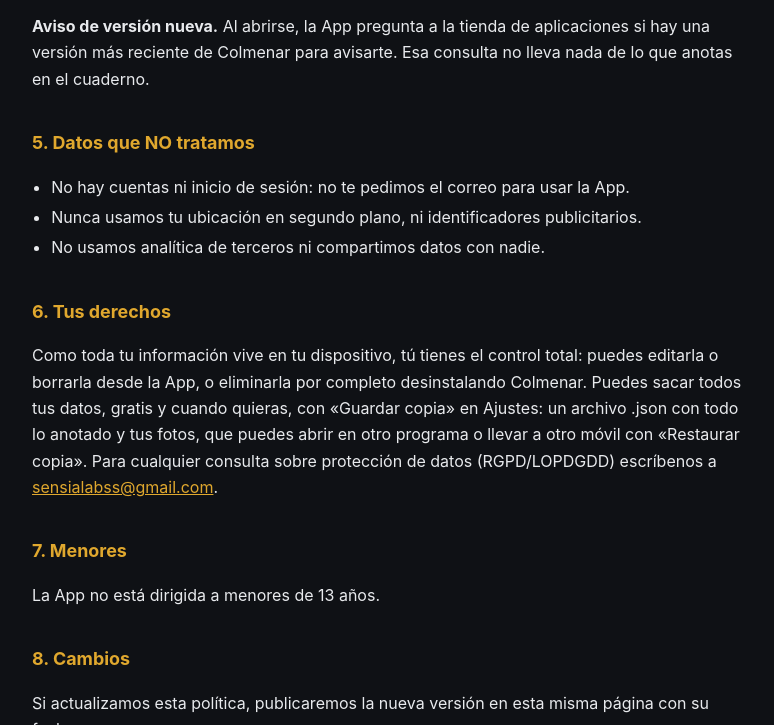
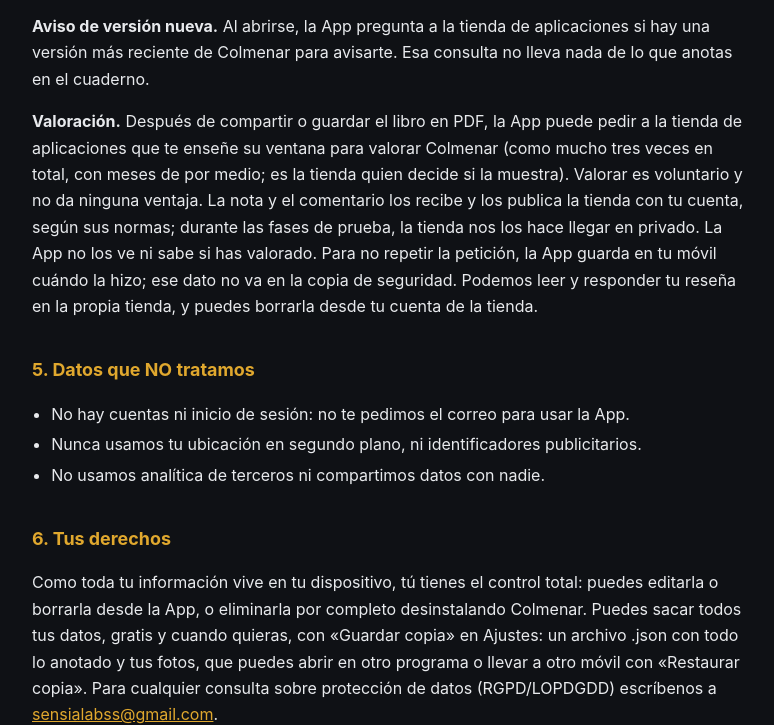
Before and after one commit to sensialabss-droid/legal, a plain HTML site: page colmenar/privacy.html in a window 1280 px wide. Shown: the part 2075-2800 px from the top of the page, without its empty margins (248-1022 px from the left). Drawn offline with Linux system fonts and the light colour scheme.

Commit message:
Colmenar 1.8: privacidad con la ventana de valoración (texto de apps-legal, A4, 18-nov)
Co-Authored-By: Claude Opus 5.5 <noreply@anthropic.com>

```diff
--- a/colmenar/privacy.html
+++ b/colmenar/privacy.html
@@ -9,7 +9,7 @@
 <body>
 <div class="wrap">
 <h1>Política de Privacidad — Colmenar</h1>
-<p class="meta">Última actualización: 30 de octubre de 2026</p>
+<p class="meta">Última actualización: 18 de noviembre de 2026</p>
 
 <p><strong>SensiaLabss</strong> (España) desarrolla la aplicación
 <strong>Colmenar</strong> (la "App"), un cuaderno apícola. Esta política explica qué datos trata la App
@@ -83,6 +83,14 @@ justificante que da la tienda (un código de compra), sin enviárnoslo.</p>
 una versión más reciente de Colmenar para avisarte. Esa consulta no lleva nada de lo que anotas en el
 cuaderno.</p>
 
+<p><strong>Valoración.</strong> Después de compartir o guardar el libro en PDF, la App puede pedir a la tienda
+de aplicaciones que te enseñe su ventana para valorar Colmenar (como mucho tres veces en total, con meses de por
+medio; es la tienda quien decide si la muestra). Valorar es voluntario y no da ninguna ventaja. La nota y el
+comentario los recibe y los publica la tienda con tu cuenta, según sus normas; durante las fases de prueba, la
+tienda nos los hace llegar en privado. La App no los ve ni sabe si has valorado. Para no repetir la petición,
+la App guarda en tu móvil cuándo la hizo; ese dato no va en la copia de seguridad. Podemos leer y responder tu
+reseña en la propia tienda, y puedes borrarla desde tu cuenta de la tienda.</p>
+
 <h2>5. Datos que NO tratamos</h2>
 <ul>
 <li>No hay cuentas ni inicio de sesión: no te pedimos el correo para usar la App.</li>
```
